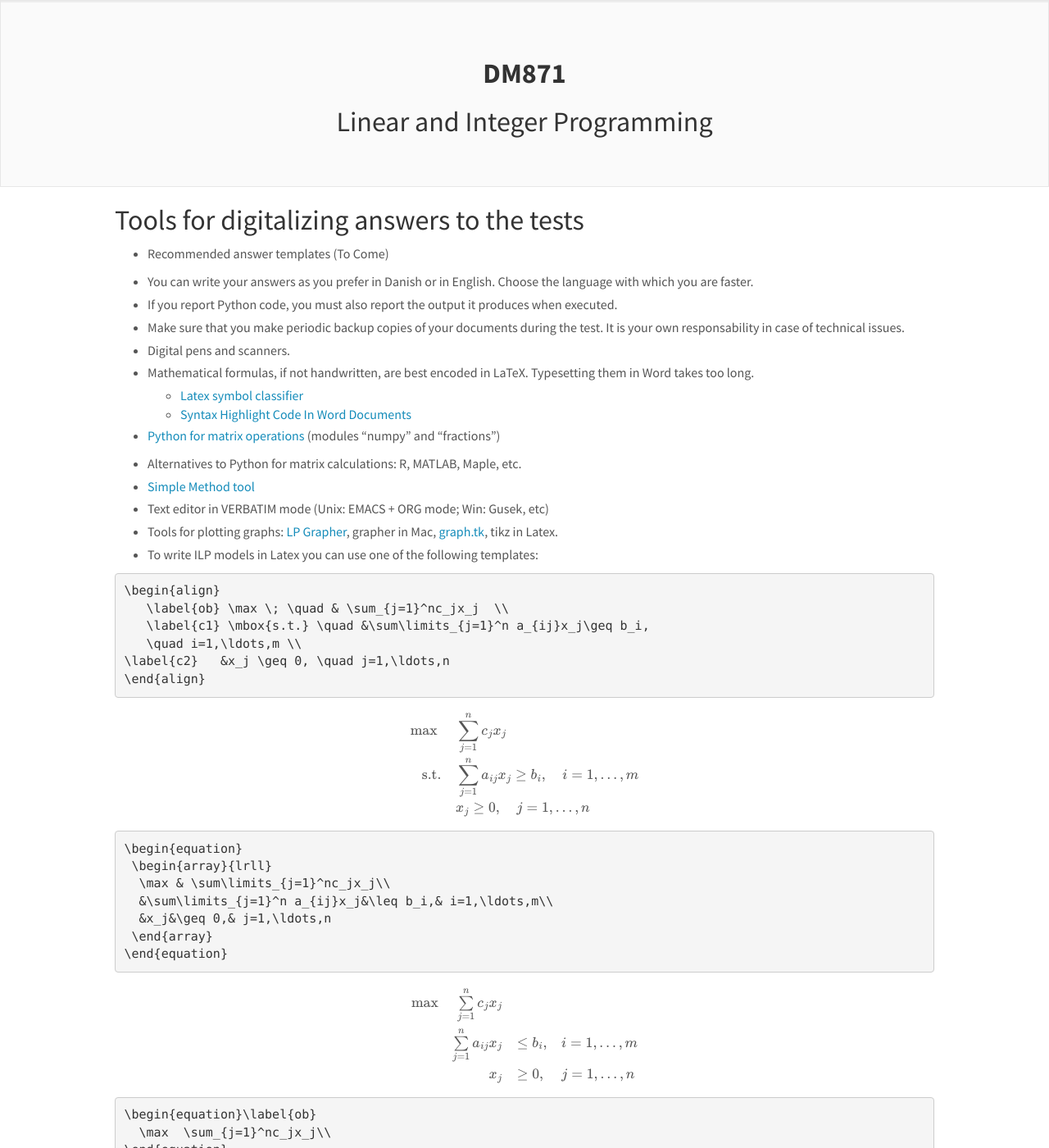
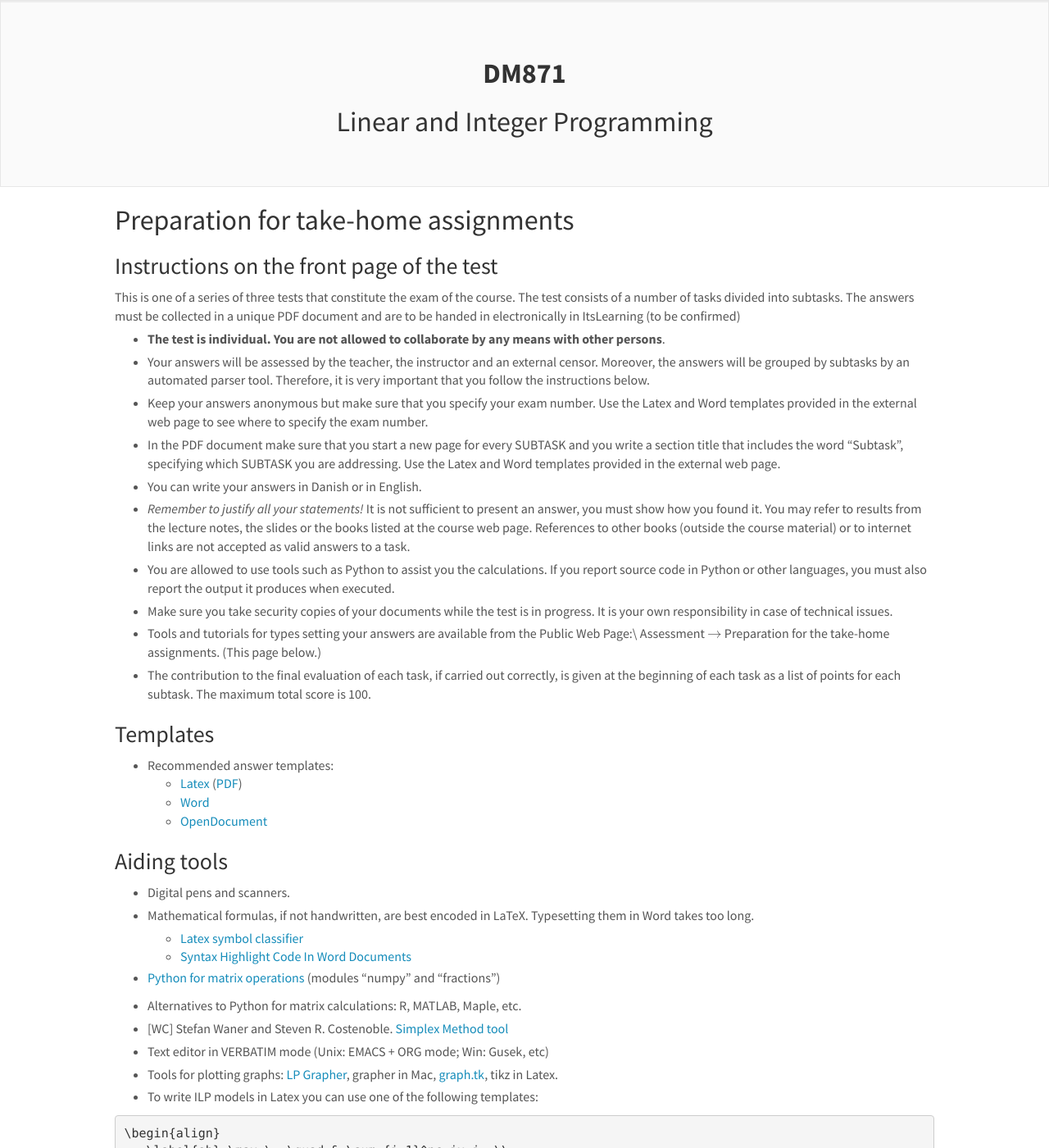
Before and after one commit to DM871/dm871_old_github_io, a Jekyll site: the page built from _notes/editing.md, in a window 1280 px wide and 1400 px high. Shown: the whole window at 82% size. Built offline with Jekyll 4.4.1, drawn with Linux system fonts in a browser that asks for light colours; nearby versions of some CDN libraries; formulas are drawn with MathJax 3; a script that is not in the unit is left out; comment, search, counter and statistics services are not loaded; some of the changed text lies outside the part shown.

Commit message:
updated Preparation page

````diff
--- a/_notes/editing.md
+++ b/_notes/editing.md
@@ -6,8 +6,61 @@ date:   2021-01-31 09:33:19 +0100
 categories: notes
 ---
 
-## Tools for digitalizing answers to the tests
+## Preparation for take-home assignments
 
+
+### Instructions on the front page of the test
+
+This is one of a series of three tests that constitute the exam of
+the course. The test consists of a number of tasks divided into
+subtasks. The answers must be collected in a unique PDF document and are
+to be handed in electronically in ItsLearning (to be confirmed)
+
+-   **The test is individual. You are not allowed to collaborate by any
+    means with other persons**.
+
+- Your answers will be assessed by the teacher, the instructor and an
+    external censor. Moreover, the answers will be grouped by subtasks
+    by an automated parser tool.  Therefore, it is very important that
+    you follow the instructions below.
+
+-   Keep your answers anonymous but make sure that you specify your
+    exam number. Use the Latex and Word templates provided in the
+    external web page to see where to specify the exam number.
+
+-   In the PDF document make sure that you start a new page for every
+    SUBTASK and you write a section title that includes the word
+    “Subtask”, specifying which SUBTASK you are addressing. Use the
+    Latex and Word templates provided in the external web page.
+
+-   You can write your answers in Danish or in English.
+
+-   <span>*Remember to justify all your statements!*</span> It is not
+    sufficient to present an answer, you must show how you found it. You
+    may refer to results from the lecture notes, the slides or the books
+    listed at the course web page. References to other books (outside
+    the course material) or to internet links are not accepted as valid
+    answers to a task.
+
+-   You are allowed to use tools such as Python to assist you
+    the calculations. If you report source code in Python or other
+    languages, you must also report the output it produces
+    when executed.
+
+-   Make sure you take security copies of your documents while the test
+    is in progress. It is your own responsibility in case of
+    technical issues.
+
+- Tools and tutorials for types setting your answers are available
+    from the Public Web Page:\ Assessment $\rightarrow$ Preparation
+    for the take-home assignments. (This page below.)
+
+-   The contribution to the final evaluation of each task, if carried
+    out correctly, is given at the beginning of each task as a list of
+    points for each subtask. The maximum total score is 100.
+
+
+### Templates
 
 <!--
 
@@ -15,30 +68,15 @@ categories: notes
 
 -->
 
--   Recommended answer templates (To Come)
+-   Recommended answer templates:
+    - [Latex](../assets/Templates/template_answers.tex) ([PDF](../assets/Templates/template_answers.pdf))
+    - [Word](../assets/Templates/Template_Wordformat.docx)
+    - [OpenDocument](../assets/Templates/Template_Writerformat.odt)
 
 
-<!---
-
-[Latex](./Files/template_answers.tex)
-        ([PDF](./Files/template_answers_DM559.pdf)) |
-        [Word](./Files/Template_Wordformat.docx) |
-        [OpenDocument](./Files/Template_Writerformat.odt)
-
--->
+### Aiding tools
 
 <!-- -->
-
--   You can write your answers as you prefer in Danish or in English.
-    Choose the language with which you are faster.
-
--   If you report Python code, you must also report the output it
-    produces when executed.
-
--   Make sure that you make periodic backup copies of your documents
-    during the test. It is your own responsability in case of
-    technical issues.
-
 
 -   Digital pens and scanners.
 
@@ -57,7 +95,7 @@ categories: notes
 -   Alternatives to Python for matrix calculations: R, MATLAB,
     Maple, etc.
 
--  [Simple Method tool](https://www.zweigmedia.com/simplex/simplex.php?lang=en)
+-   [WC] Stefan Waner and Steven R. Costenoble. [Simplex Method tool](https://www.zweigmedia.com/simplex/simplex.php?lang=en)
 
 -   Text editor in VERBATIM mode (Unix: EMACS + ORG mode; Win:
     Gusek, etc)
@@ -67,7 +105,6 @@ categories: notes
     grapher in Mac, [graph.tk](http://graph.tk), tikz in Latex.
 
 
-
 -   To write ILP models in Latex you can use one of the following
     templates:
 
@@ -75,17 +112,15 @@ categories: notes
 ``` {.latex}
 \begin{align}
    \label{ob} \max \; \quad & \sum_{j=1}^nc_jx_j  \\
-   \label{c1} \mbox{s.t.} \quad &\sum\limits_{j=1}^n a_{ij}x_j\geq b_i,
-   \quad i=1,\ldots,m \\
-\label{c2}   &x_j \geq 0, \quad j=1,\ldots,n
+   \label{c1} \mbox{s.t.} \quad &\sum\limits_{j=1}^n a_{ij}x_j\geq b_i, \quad i=1,\ldots,m \\
+   \label{c2} &x_j \geq 0, \quad j=1,\ldots,n
 \end{align}
 ```
 
 $$\begin{align}
    \label{ob} \max \; \quad & \sum_{j=1}^nc_jx_j  \\
-   \label{c1} \mbox{s.t.} \quad &\sum\limits_{j=1}^n a_{ij}x_j\geq b_i,
-   \quad i=1,\ldots,m \\
-\label{c2}   &x_j \geq 0, \quad j=1,\ldots,n
+   \label{c1} \mbox{s.t.} \quad &\sum\limits_{j=1}^n a_{ij}x_j\geq b_i, \quad i=1,\ldots,m \\
+   \label{c2} &x_j \geq 0, \quad j=1,\ldots,n
 \end{align}
 $$
 
@@ -95,8 +130,8 @@ $$
 \begin{equation}
  \begin{array}{lrll}
   \max & \sum\limits_{j=1}^nc_jx_j\\
-  &\sum\limits_{j=1}^n a_{ij}x_j&\leq b_i,& i=1,\ldots,m\\
-  &x_j&\geq 0,& j=1,\ldots,n
+  & \sum\limits_{j=1}^n a_{ij}x_j & \leq b_i,& i=1,\ldots,m\\
+  & x_j&\geq 0, & j=1,\ldots,n
  \end{array}
 \end{equation}
 ```
@@ -111,14 +146,17 @@ $$
 
 
 ``` {.latex}
-\begin{equation}\label{ob}
-  \max  \sum_{j=1}^nc_jx_j\\
+\begin{equation}
+\label{ob}
+\max  \sum_{j=1}^nc_jx_j\\
 \end{equation}
-\begin{equation}\label{c1}
-  \sum_{j=1}^n a_{ij}x_j\leq b_i, i=1,\ldots,m\\
+\begin{equation}
+\label{c1}
+\sum_{j=1}^n a_{ij}x_j\leq b_i, i=1,\ldots,m\\
 \end{equation}
-\begin{equation}\label{c2}
-  x_j\geq 0, j=1,\ldots,n
+\begin{equation}
+\label{c2}
+x_j\geq 0, j=1,\ldots,n
 \end{equation}
 ```
 
````
Also changed, not shown: index.md (+1 -1 lines), 1 other file.
